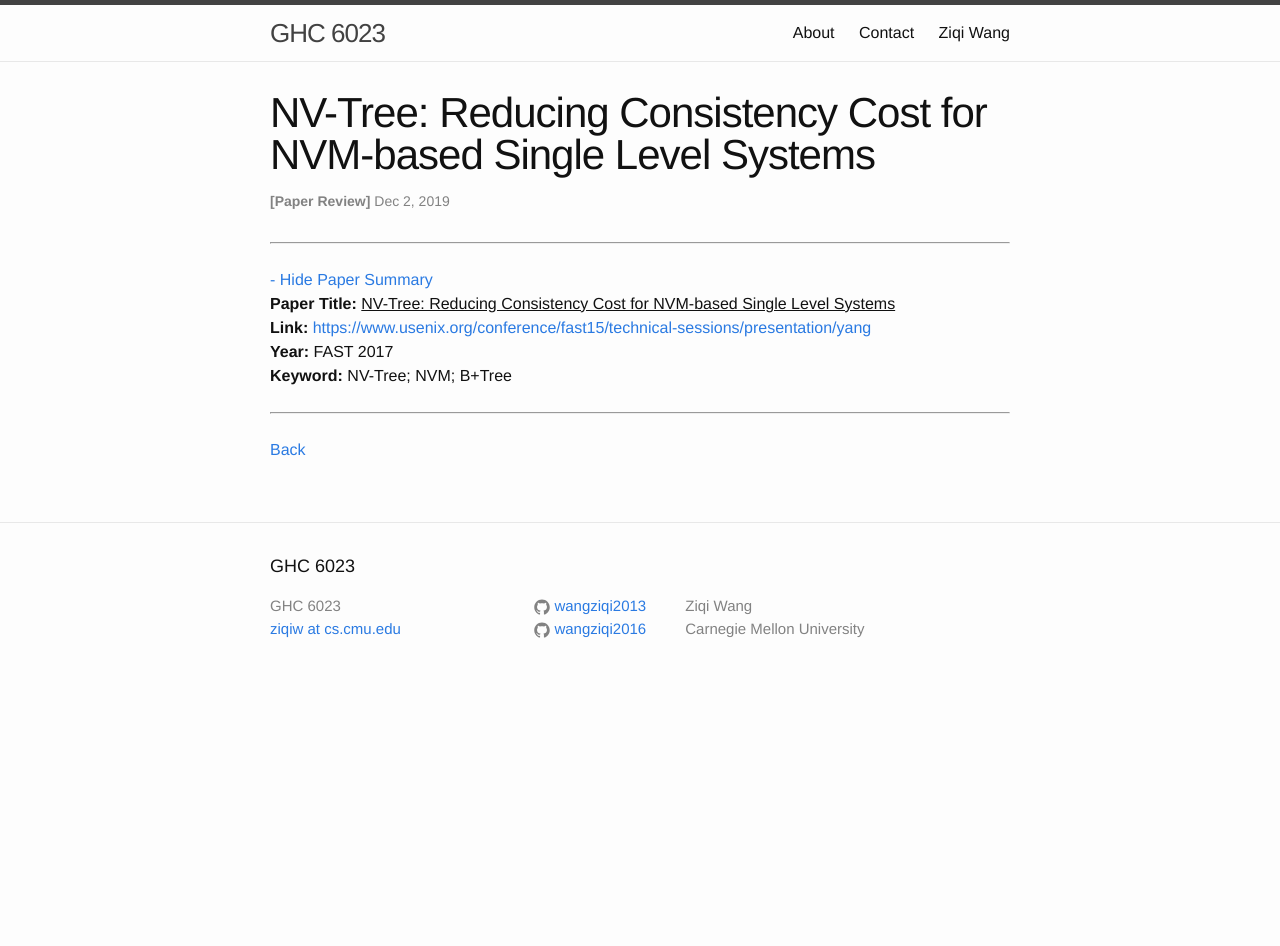
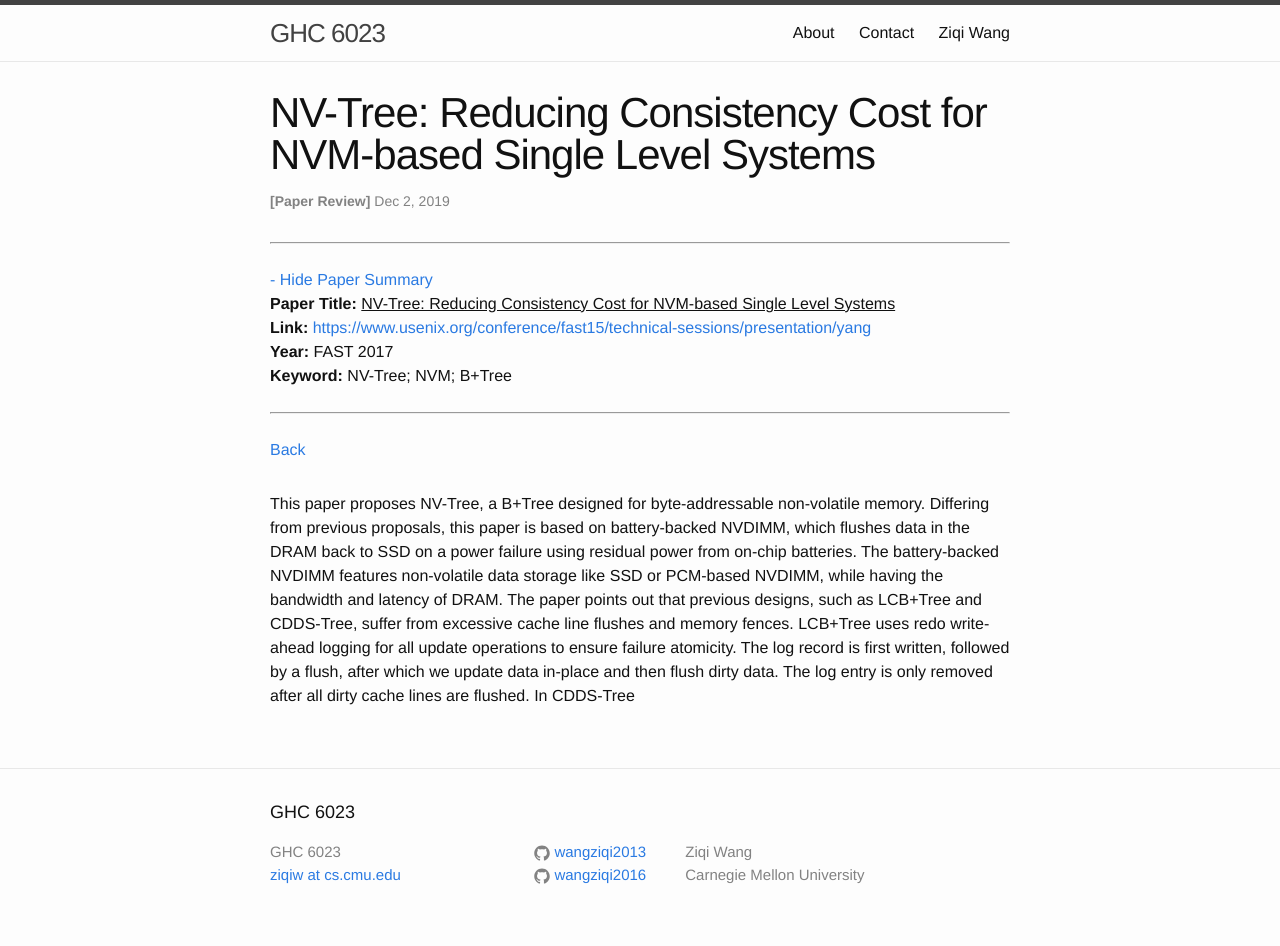
Before and after one commit to wangziqi2013/wangziqi2013.github.io, a Jekyll site: the page built from _posts/2019-12-01-nvtree.markdown, in a window 1280 px wide. Built offline with Jekyll 4.4.1, drawn with Linux system fonts in a browser that asks for light colours; before the commit the page ends 900 px from its top, so only the background shows below that.

Commit message:
Adding moitvation

```diff
--- a/_posts/2019-12-01-nvtree.markdown
+++ b/_posts/2019-12-01-nvtree.markdown
@@ -12,3 +12,11 @@ htm_cd:
 htm_cr:
 version_mgmt:
 ---
+
+This paper proposes NV-Tree, a B+Tree designed for byte-addressable non-volatile memory. Differing from previous proposals,
+this paper is based on battery-backed NVDIMM, which flushes data in the DRAM back to SSD on a power failure using residual
+power from on-chip batteries. The battery-backed NVDIMM features non-volatile data storage like SSD or PCM-based NVDIMM,
+while having the bandwidth and latency of DRAM. The paper points out that previous designs, such as LCB+Tree and CDDS-Tree,
+suffer from excessive cache line flushes and memory fences. LCB+Tree uses redo write-ahead logging for all update operations
+to ensure failure atomicity. The log record is first written, followed by a flush, after which we update data in-place and
+then flush dirty data. The log entry is only removed after all dirty cache lines are flushed. In CDDS-Tree
```
